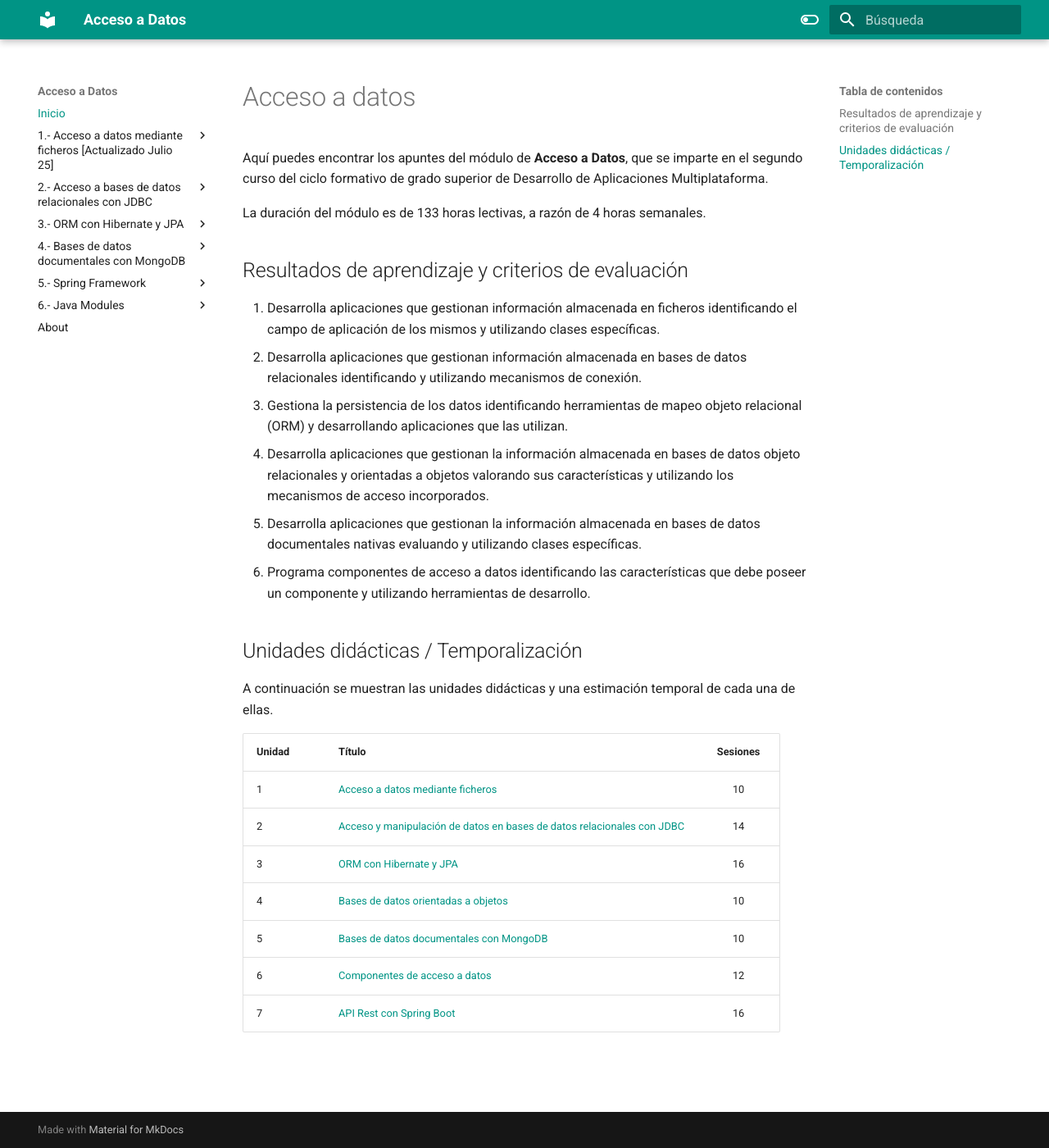
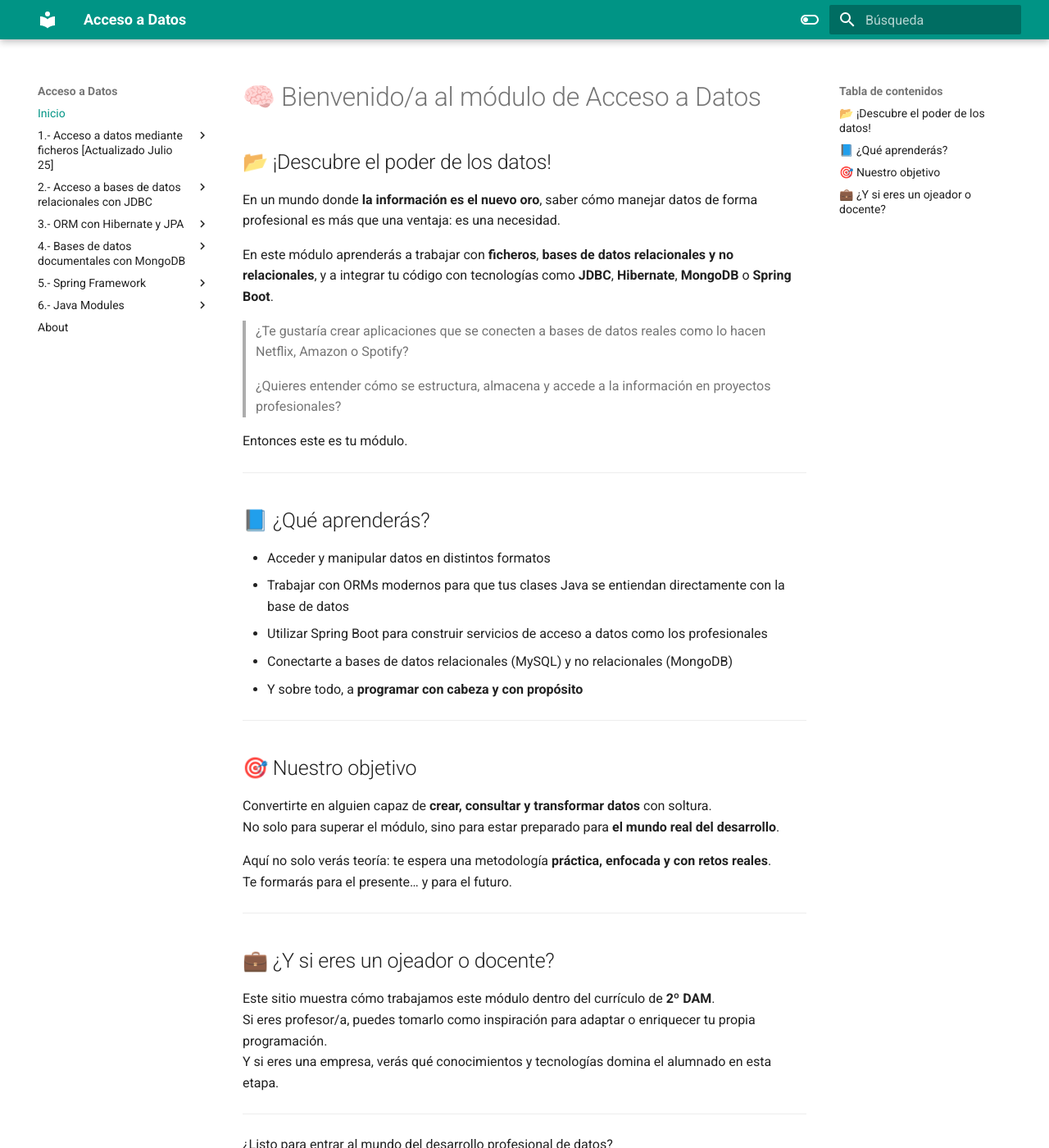
Before and after one commit to martipatgra/ada, an MkDocs documentation site: the page built from docs/index.md, in a window 1280 px wide and 1400 px high. Shown: the whole window at 82% size. Built offline with MkDocs 1.6.1 and Material for MkDocs 9.7.7, drawn with Linux system fonts in a browser that asks for light colours; some of the changed text lies outside the part shown.

Commit message:
updating index

```diff
--- a/docs/index.md
+++ b/docs/index.md
@@ -1,28 +1,46 @@
-# Acceso a datos
+# 🧠 Bienvenido/a al módulo de Acceso a Datos
 
-Aquí puedes encontrar los apuntes del módulo de **Acceso a Datos**, que se imparte en el segundo curso del ciclo formativo de grado superior de Desarrollo de Aplicaciones Multiplataforma.
+## 📂 ¡Descubre el poder de los datos!
 
-La duración del módulo es de 133 horas lectivas, a razón de 4 horas semanales.
+En un mundo donde **la información es el nuevo oro**, saber cómo manejar datos de forma profesional es más que una ventaja: es una necesidad.
 
-## Resultados de aprendizaje y criterios de evaluación
+En este módulo aprenderás a trabajar con **ficheros**, **bases de datos relacionales y no relacionales**, y a integrar tu código con tecnologías como **JDBC**, **Hibernate**, **MongoDB** o **Spring Boot**.
 
-1. Desarrolla aplicaciones que gestionan información almacenada en ficheros identificando el campo de aplicación de los mismos y utilizando clases específicas.
-2. Desarrolla aplicaciones que gestionan información almacenada en bases de datos relacionales identificando y utilizando mecanismos de conexión.
-3. Gestiona la persistencia de los datos identificando herramientas de mapeo objeto relacional (ORM) y desarrollando aplicaciones que las utilizan.
-4. Desarrolla aplicaciones que gestionan la información almacenada en bases de datos objeto relacionales y orientadas a objetos valorando sus características y utilizando los mecanismos de acceso incorporados.
-5. Desarrolla aplicaciones que gestionan la información almacenada en bases de datos documentales nativas evaluando y utilizando clases específicas.
-6. Programa componentes de acceso a datos identificando las características que debe poseer un componente y utilizando herramientas de desarrollo.
+> ¿Te gustaría crear aplicaciones que se conecten a bases de datos reales como lo hacen Netflix, Amazon o Spotify?
 
-## Unidades didácticas / Temporalización
+> ¿Quieres entender cómo se estructura, almacena y accede a la información en proyectos profesionales?
 
-A continuación se muestran las unidades didácticas y una estimación temporal de cada una de ellas.
+Entonces este es tu módulo.
 
-|Unidad| Título  					  | Sesiones |
-|------|------------------------------|:--------:|
-| 1 | [Acceso a datos mediante ficheros]() | 10 |
-| 2 | [Acceso y manipulación de datos en bases de datos relacionales con JDBC]() | 14 |
-| 3 | [ORM con Hibernate y JPA]() | 16 |
-| 4 | [Bases de datos orientadas a objetos]() | 10 |
-| 5 | [Bases de datos documentales con MongoDB]() | 10 |
-| 6 | [Componentes de acceso a datos]() | 12 |
-| 7 | [API Rest con Spring Boot]() | 16 |
+---
+
+## 📘 ¿Qué aprenderás?
+
+- Acceder y manipular datos en distintos formatos
+- Trabajar con ORMs modernos para que tus clases Java se entiendan directamente con la base de datos
+- Utilizar Spring Boot para construir servicios de acceso a datos como los profesionales
+- Conectarte a bases de datos relacionales (MySQL) y no relacionales (MongoDB)
+- Y sobre todo, a **programar con cabeza y con propósito**
+
+---
+
+## 🎯 Nuestro objetivo
+
+Convertirte en alguien capaz de **crear, consultar y transformar datos** con soltura.
+No solo para superar el módulo, sino para estar preparado para **el mundo real del desarrollo**.
+
+Aquí no solo verás teoría: te espera una metodología **práctica, enfocada y con retos reales**.
+Te formarás para el presente… y para el futuro.
+
+---
+
+## 💼 ¿Y si eres un ojeador o docente?
+
+Este sitio muestra cómo trabajamos este módulo dentro del currículo de **2º DAM**.
+Si eres profesor/a, puedes tomarlo como inspiración para adaptar o enriquecer tu propia programación.
+Y si eres una empresa, verás qué conocimientos y tecnologías domina el alumnado en esta etapa.
+
+---
+
+¿Listo para entrar al mundo del desarrollo profesional de datos?
+[💡 **¡Empieza explorando las unidades del curso!**](/ada/ud1/filevsfiles/)
```
Also changed, not shown: docs/ud1/filevsfiles.md (+15 -7 lines), site/index.html, site/search/search_index.json, site/ud1/filevsfiles/index.html, 1 other file.
